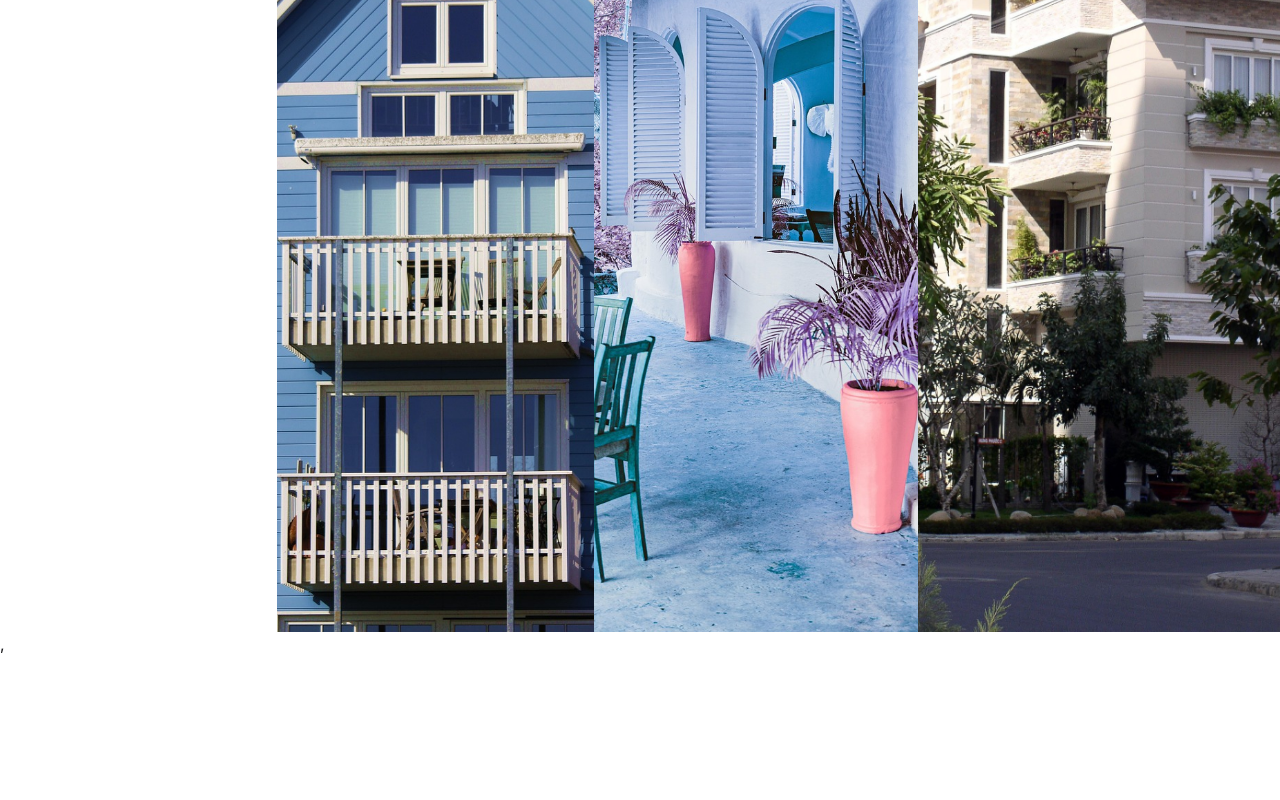
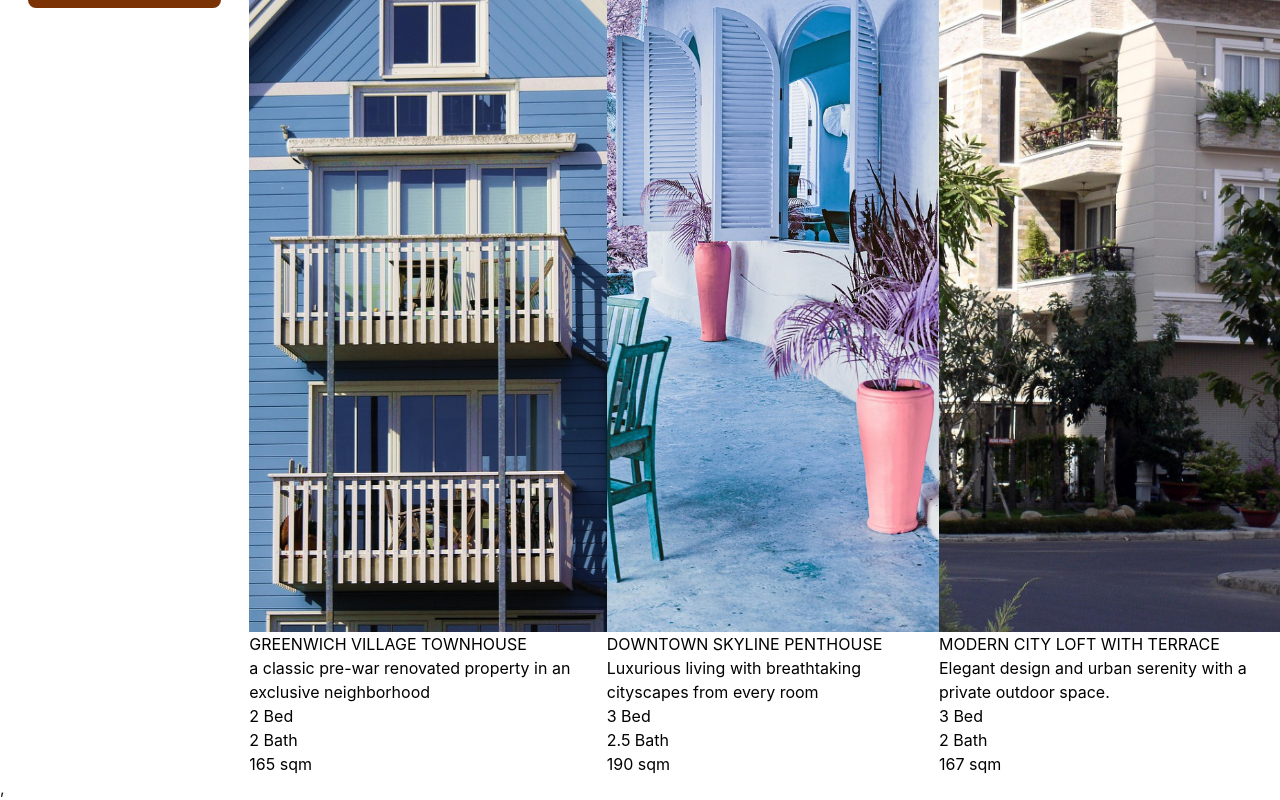
Before and after one commit to acquah-forever/my-realEstate, a React (Vite) app: page / in a window 1280 px wide. Shown: the part 5551-6351 px from the top of the page. Before the commit the page ends 6207 px from the top, so only its background shows below. Built offline with nearby package versions, Linux system fonts and the light colour scheme.

Commit message:
added dimensions to houses

```diff
--- a/src/components/RecentSales.jsx
+++ b/src/components/RecentSales.jsx
@@ -16,12 +16,30 @@ const RecentSales = () => {
             <div className='flex'>
                 <div>
                     <img className='w-98 h-221 object-cover' src={House1} alt='house1' />
+                    <h1>GREENWICH VILLAGE TOWNHOUSE</h1>
+                    <h2>a classic pre-war renovated property in an exclusive neighborhood</h2>
+                    <div></div>
+                    <h1>2 Bed</h1>
+                    <h1>2 Bath</h1>
+                    <h1>165 sqm</h1>
                 </div>
                 <div>
                     <img className='w-100 h-221 object-cover' src={House2} alt='house2' />
+                    <h1>DOWNTOWN SKYLINE PENTHOUSE</h1>
+                    <h2>Luxurious living with breathtaking cityscapes from every room</h2>
+                    <div></div>
+                    <h1>3 Bed</h1>
+                    <h1>2.5 Bath</h1>
+                    <h1>190 sqm</h1>
                 </div>
                 <div>
                     <img className='w-md h-221 object-cover' src={House3} alt='house3' />
+                    <h1>MODERN CITY LOFT WITH TERRACE</h1>
+                    <h2>Elegant design and urban serenity with a private outdoor space.</h2>
+                    <div></div>
+                    <h1>3 Bed</h1>
+                    <h1>2 Bath</h1>
+                    <h1>167 sqm</h1>
                 </div>
 
 
```
